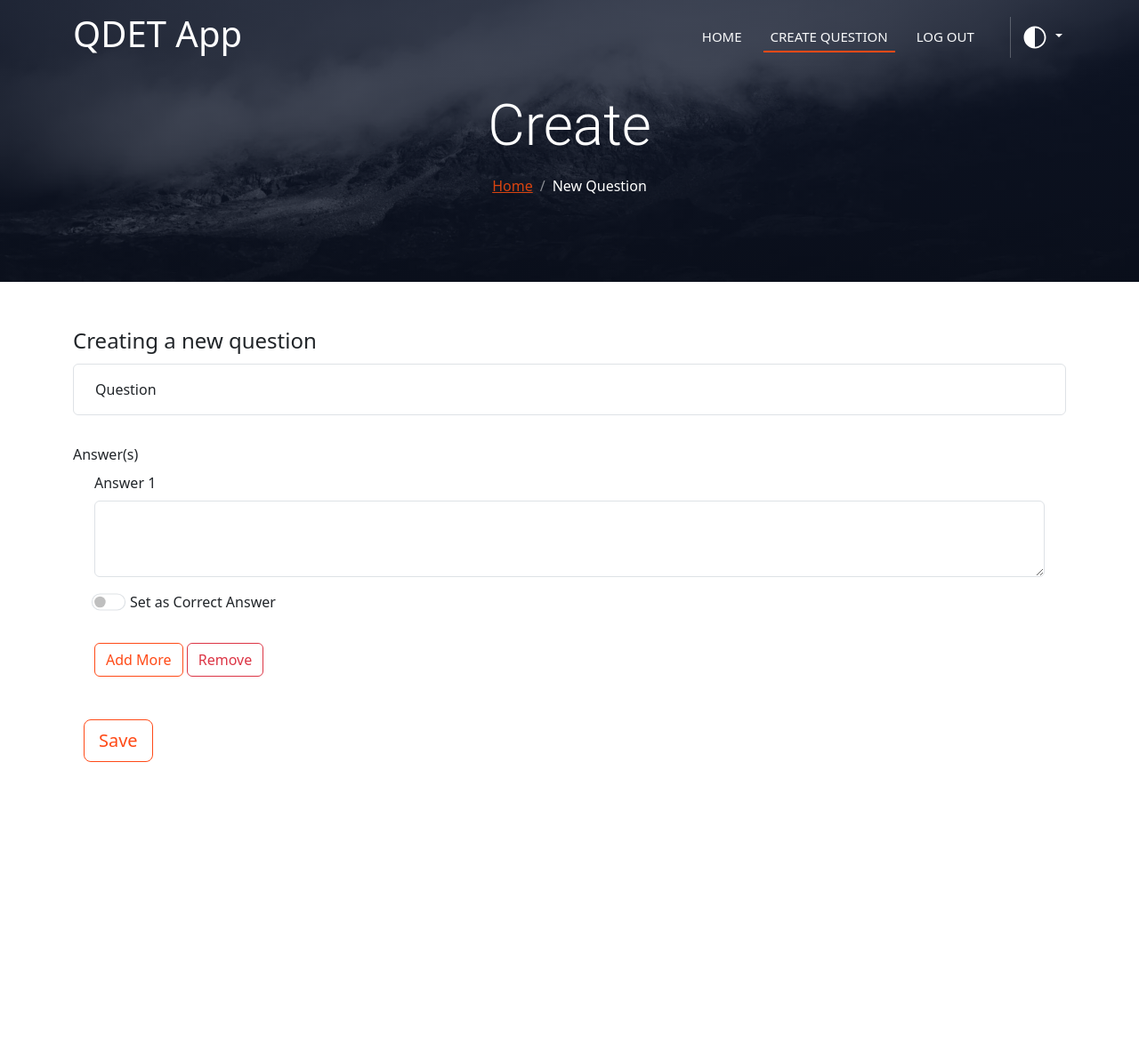
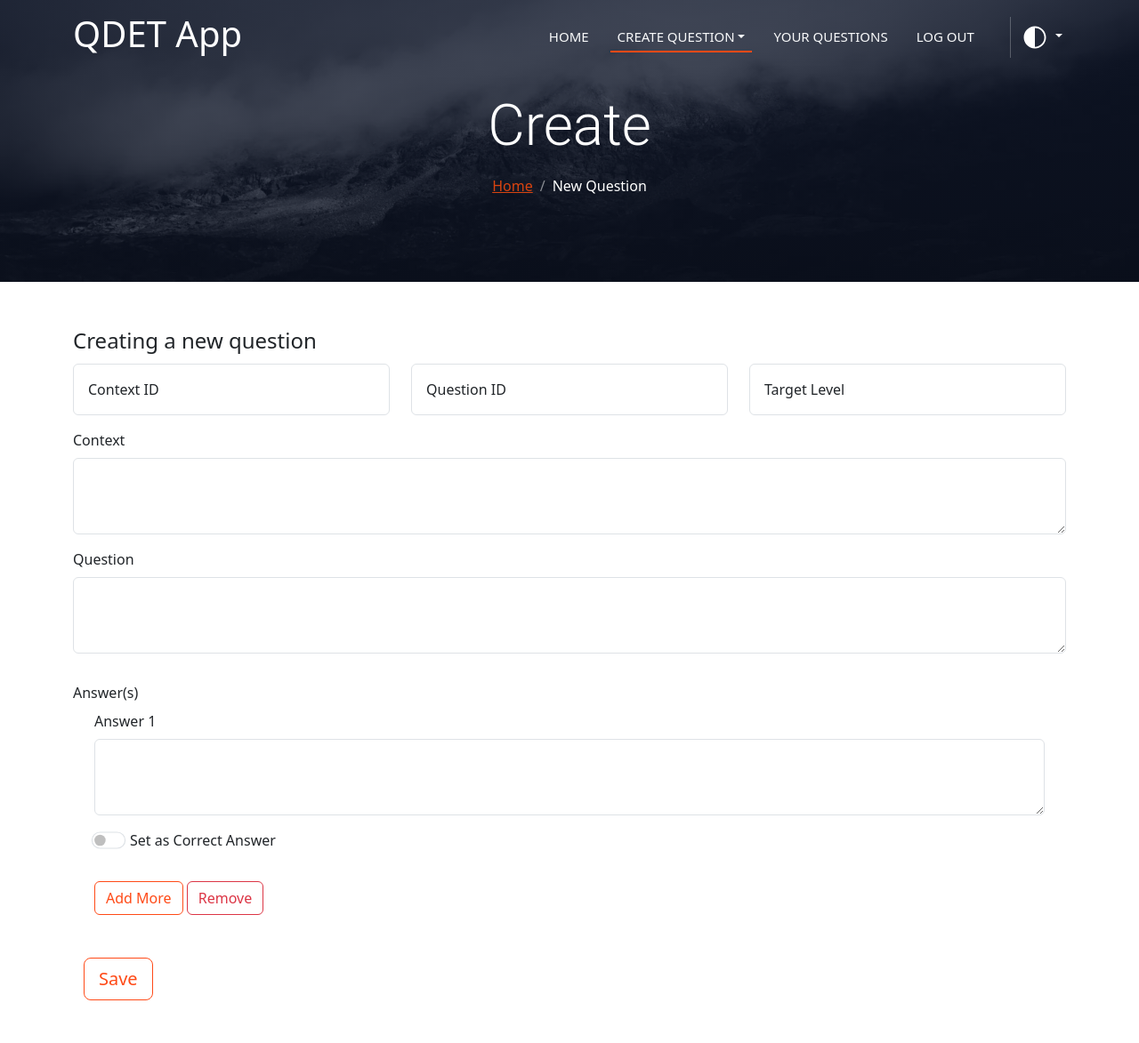
Before and after one commit to xPlume/QDET-App, a Django app: page /create/ in a window 1280 px wide. Shown: the whole page at 89% size. Before the commit the page ends 857 px from the top, so only its background shows below. Run offline with Django 5.2, Linux system fonts and the light colour scheme; the visitor is signed in with stand-in values (Sample User, id 1).

Commit message:
Viewing all your questions + viewing individual question info and answers

```diff
--- a/Project/directory/forms.py
+++ b/Project/directory/forms.py
@@ -8,7 +8,7 @@ class QuestionForm(forms.ModelForm):
 
 	class Meta:
 		model = Question
-		fields = ['question']
+		fields = ['context_id', 'context', 'q_id', 'question', 'target_level']
 	#class Meta
 
 #class QuestionForm
--- a/Project/directory/templates/directory/create.html
+++ b/Project/directory/templates/directory/create.html
@@ -44,10 +44,47 @@
 
 			<legend class="mb-2">Creating a new question</legend>
 
-			<!-- Question -->
-			<div class="form-floating mb-3">
-				<input required name="question" type="text" placeholder="Question" class="form-control">
-				<label class="ps-4" for="floatingInput">Question</label>
+
+			<!-- Basic Info -->
+			<div class="row">
+
+				<!-- Context ID -->
+				<div class="col-12 col-sm-4 form-floating mb-3">
+					<input required name="context_id" type="number" placeholder="Context ID" class="form-control">
+					<label class="ms-3" for="floatingInput">Context ID</label>
+				</div>
+
+				<!-- Question ID -->
+				<div class="col-12 col-sm-4 form-floating mb-3">
+					<input required
+						class="form-control"
+						type="text"
+						placeholder="Question ID"
+						name="q_id"
+						>
+					<label class="ms-3" for="floatingInput">Question ID</label>
+				</div>
+
+				<!-- Target Level -->
+				<div class="col-12 col-sm-4 form-floating mb-3">
+					<input required name="target_level" type="text" placeholder="Target Level" class="form-control">
+					<label class="ms-3" for="floatingInput">Target Level</label>
+				</div>
+			</div>
+
+
+
+			<!-- Context Text Area -->
+			<div class="mb-3">
+				<label class="form-label">Context</label>
+				<textarea name="context" class="form-control" rows="3"></textarea>
+			</div>
+
+
+			<!-- Question Text Area -->
+			<div class="mb-3">
+				<label class="form-label">Question</label>
+				<textarea required name="question" class="form-control" rows="3"></textarea>
 			</div>
 
 
--- a/Project/directory/urls.py
+++ b/Project/directory/urls.py
@@ -9,6 +9,10 @@ urlpatterns = [
 	path("", views.index, name="index"),
 	path("create/", views.create, name="create"),
 	path("upload/", views.upload_csv, name="upload_csv"),
+	path("questions/", views.user_questions, name="user_questions"),
+	path("questions/<int:question_id>", views.single_question, name="single_question"),
+
+
 	path("logout/", LogoutView.as_view(next_page="index"), name="logout"),
 
 ] + static(settings.STATIC_URL, document_root=settings.STATIC_ROOT)
--- a/Project/directory/views/__init__.py
+++ b/Project/directory/views/__init__.py
@@ -1,3 +1,5 @@
 from .index import index
 from .create import create
 from .upload_csv import upload_csv
+from .user_questions import user_questions
+from .single_question import single_question
--- a/Project/templates/base.html
+++ b/Project/templates/base.html
@@ -105,7 +105,16 @@
 
 
 						{% if request.user.is_authenticated %}
-							<a href="{% url 'create' %}" class="nav-item nav-link btn-link ms-3 {% if request.resolver_match.url_name == 'create' %}active{% endif %}">Create Question</a>
+
+							<div class="dropdown">
+								<a class="nav-link nav-link dropdown-toggle ms-3 {% if request.resolver_match.url_name == 'create' %}active{% elif request.resolver_match.url_name == 'upload_csv' %}active{% endif %}" data-bs-toggle="dropdown" href="#" aria-expanded="false">Create Question</a>
+								<ul class="dropdown-menu drop-navbar">
+									<li><a class="dropdown-item" href="{% url 'create' %}">Individual Question</a></li>
+									<li><a class="dropdown-item" href="{% url 'upload_csv' %}">Bulk Import</a></li>
+								</ul>
+							</div>
+
+							<a href="{% url 'user_questions' %}" class="nav-item nav-link btn-link ms-3 {% if request.resolver_match.url_name == 'questions' %}active{% endif %}">Your Questions</a>
 						{% endif %}
 
 
```
Also changed, not shown: Project/directory/templates/directory/single_question.html (added, +53 -0 lines), Project/directory/templates/directory/upload_csv.html (+23 -5 lines), Project/directory/templates/directory/user_questions.html (added, +69 -0 lines), Project/directory/views/single_question.py (added, +28 -0 lines), Project/directory/views/upload_csv.py (+89 -65 lines), Project/directory/views/user_questions.py (added, +25 -0 lines), 1 other file.
